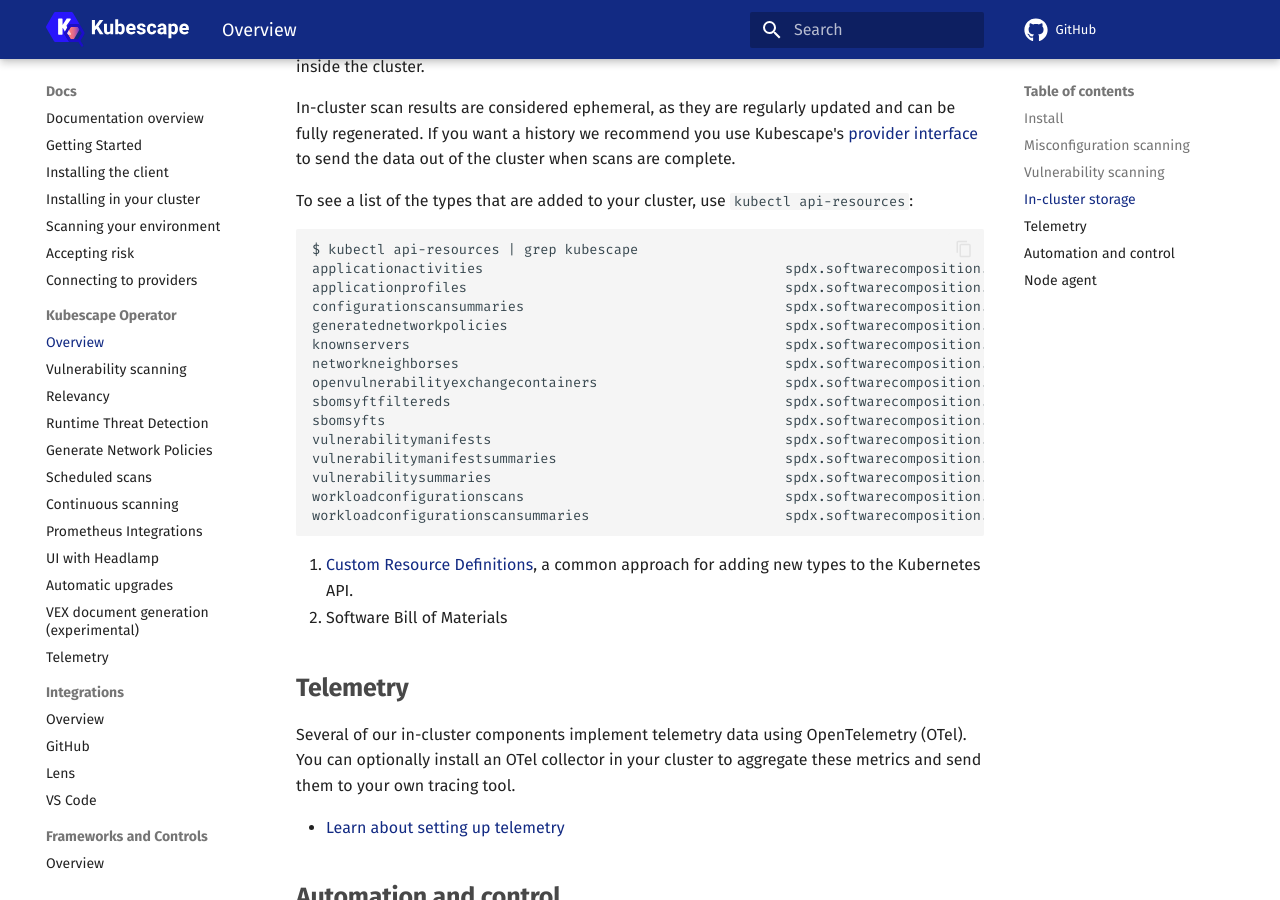
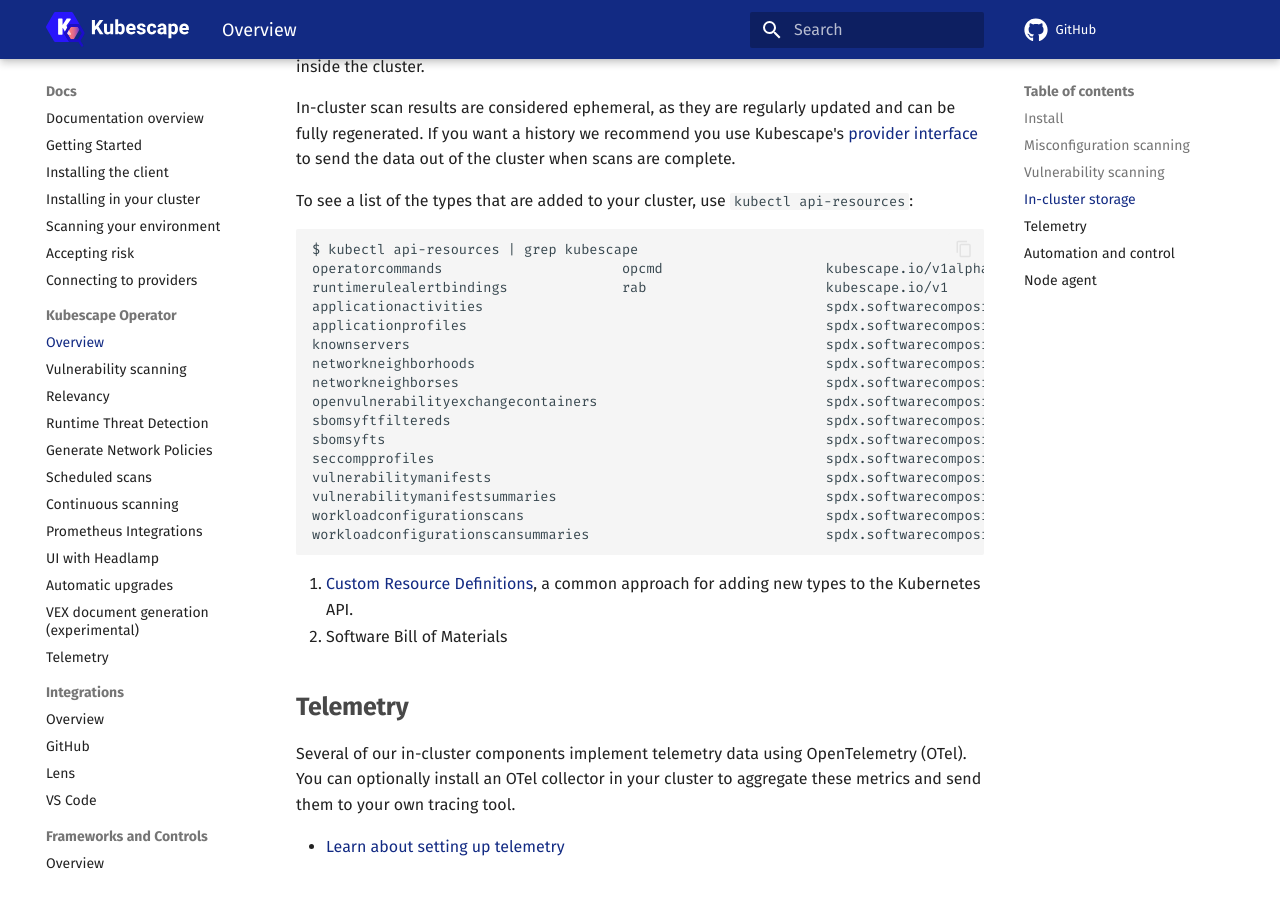
Before and after one commit to kubescape/kubescape.io, an MkDocs documentation site: the page built from docs/docs/operator/index.md, in a window 1280 px wide and 900 px high, scrolled down 989 px. Built offline with MkDocs 1.6.1 and Material for MkDocs 9.7.7, drawn with Linux system fonts in a browser that asks for light colours; comment, search, counter and statistics services are not loaded.

````diff
--- a/docs/docs/operator/index.md
+++ b/docs/docs/operator/index.md
@@ -35,20 +35,21 @@
 
 ```
 $ kubectl api-resources | grep kubescape
-applicationactivities                                     spdx.softwarecomposition.kubescape.io/v1beta1   true         ApplicationActivity
-applicationprofiles                                       spdx.softwarecomposition.kubescape.io/v1beta1   true         ApplicationProfile
-configurationscansummaries                                spdx.softwarecomposition.kubescape.io/v1beta1   false        ConfigurationScanSummary
-generatednetworkpolicies                                  spdx.softwarecomposition.kubescape.io/v1beta1   true         GeneratedNetworkPolicy
-knownservers                                              spdx.softwarecomposition.kubescape.io/v1beta1   false        KnownServer
-networkneighborses                                        spdx.softwarecomposition.kubescape.io/v1beta1   true         NetworkNeighbors
-openvulnerabilityexchangecontainers                       spdx.softwarecomposition.kubescape.io/v1beta1   true         OpenVulnerabilityExchangeContainer
-sbomsyftfiltereds                                         spdx.softwarecomposition.kubescape.io/v1beta1   true         SBOMSyftFiltered
-sbomsyfts                                                 spdx.softwarecomposition.kubescape.io/v1beta1   true         SBOMSyft
-vulnerabilitymanifests                                    spdx.softwarecomposition.kubescape.io/v1beta1   true         VulnerabilityManifest
-vulnerabilitymanifestsummaries                            spdx.softwarecomposition.kubescape.io/v1beta1   true         VulnerabilityManifestSummary
-vulnerabilitysummaries                                    spdx.softwarecomposition.kubescape.io/v1beta1   false        VulnerabilitySummary
-workloadconfigurationscans                                spdx.softwarecomposition.kubescape.io/v1beta1   true         WorkloadConfigurationScan
-workloadconfigurationscansummaries                        spdx.softwarecomposition.kubescape.io/v1beta1   true         WorkloadConfigurationScanSummary
+operatorcommands                      opcmd                    kubescape.io/v1alpha1                           true         OperatorCommand
+runtimerulealertbindings              rab                      kubescape.io/v1                                 false        RuntimeRuleAlertBinding
+applicationactivities                                          spdx.softwarecomposition.kubescape.io/v1beta1   true         ApplicationActivity
+applicationprofiles                                            spdx.softwarecomposition.kubescape.io/v1beta1   true         ApplicationProfile
+knownservers                                                   spdx.softwarecomposition.kubescape.io/v1beta1   false        KnownServer
+networkneighborhoods                                           spdx.softwarecomposition.kubescape.io/v1beta1   true         NetworkNeighborhood
+networkneighborses                                             spdx.softwarecomposition.kubescape.io/v1beta1   true         NetworkNeighbors
+openvulnerabilityexchangecontainers                            spdx.softwarecomposition.kubescape.io/v1beta1   true         OpenVulnerabilityExchangeContainer
+sbomsyftfiltereds                                              spdx.softwarecomposition.kubescape.io/v1beta1   true         SBOMSyftFiltered
+sbomsyfts                                                      spdx.softwarecomposition.kubescape.io/v1beta1   true         SBOMSyft
+seccompprofiles                                                spdx.softwarecomposition.kubescape.io/v1beta1   true         SeccompProfile
+vulnerabilitymanifests                                         spdx.softwarecomposition.kubescape.io/v1beta1   true         VulnerabilityManifest
+vulnerabilitymanifestsummaries                                 spdx.softwarecomposition.kubescape.io/v1beta1   true         VulnerabilityManifestSummary
+workloadconfigurationscans                                     spdx.softwarecomposition.kubescape.io/v1beta1   true         WorkloadConfigurationScan
+workloadconfigurationscansummaries                             spdx.softwarecomposition.kubescape.io/v1beta1   true         WorkloadConfigurationScanSummary
 ```
 
 1. [Custom Resource Definitions](https://kubernetes.io/docs/concepts/extend-kubernetes/api-extension/custom-resources/#customresourcedefinitions), a common approach for adding new types to the Kubernetes API.
````
Also changed, not shown: docs/docs/operator/network-policy-generation.md (+119 -102 lines).
